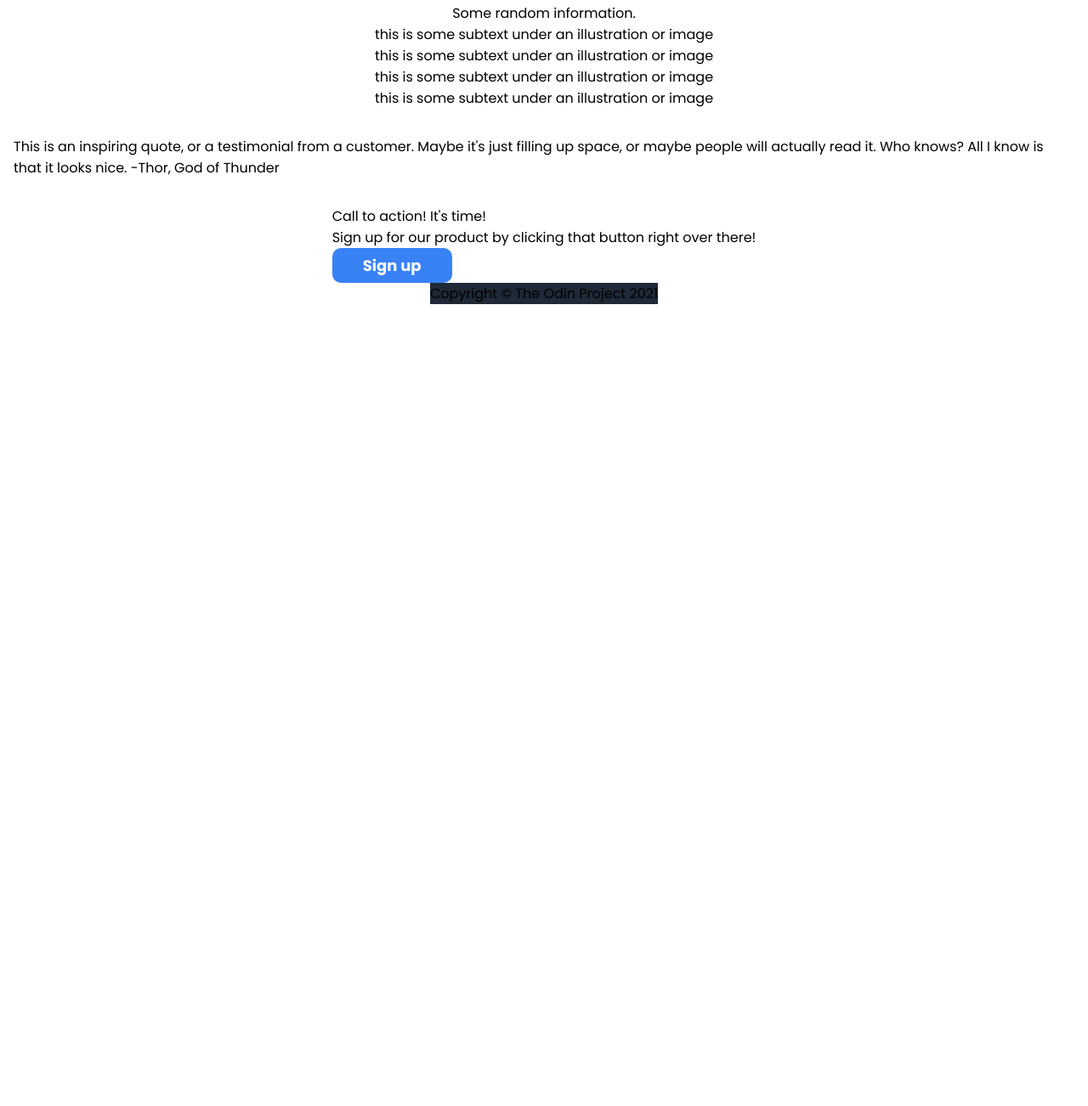
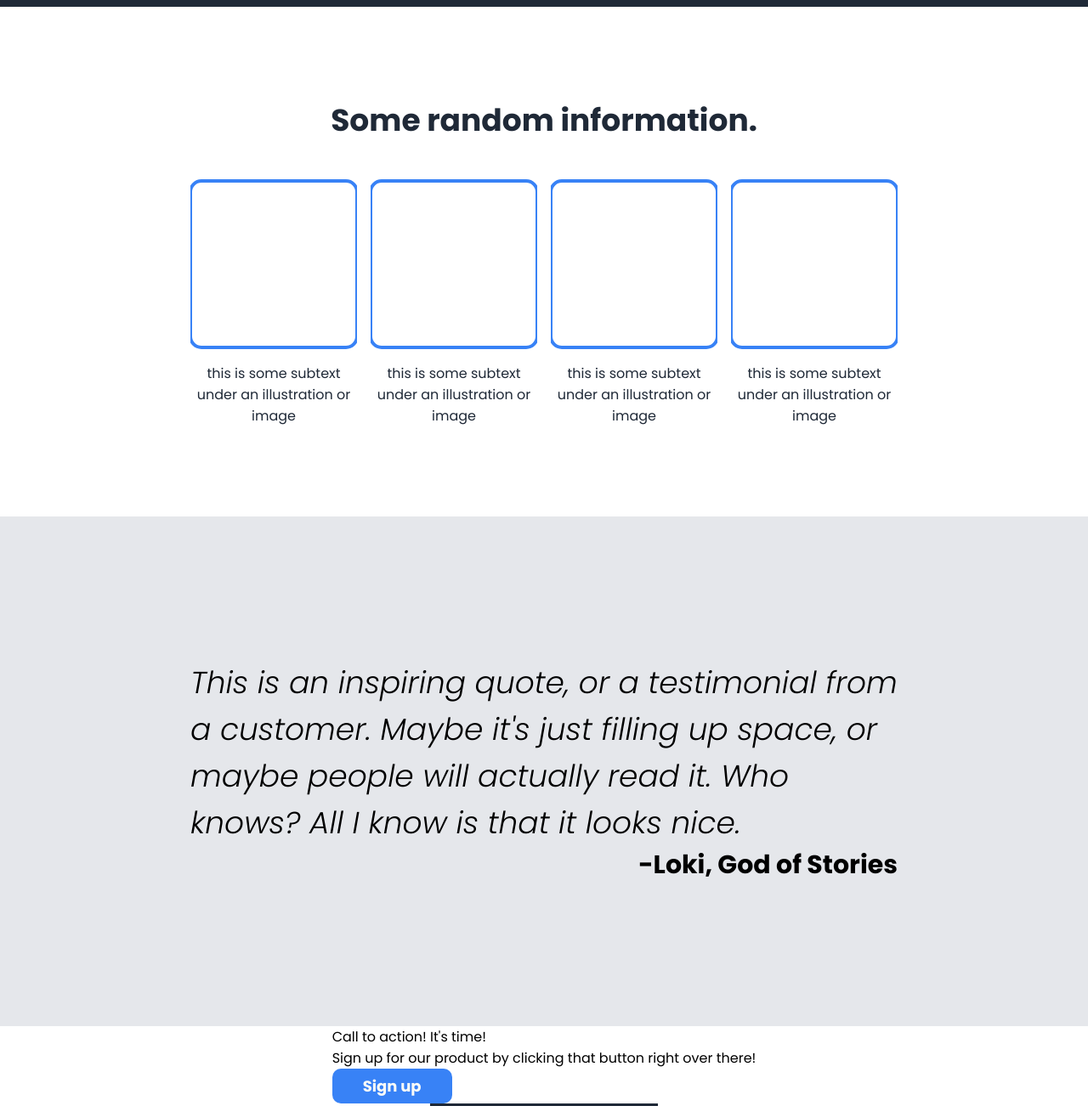
Before and after one commit to zen-pb/landing-page, a plain HTML site: page index.html in a window 1280 px wide. Shown: the part 592-1894 px from the top of the page at 85% size. Before the commit the page ends 966 px from the top, so only its background shows below. Drawn offline with Linux system fonts and the light colour scheme.

Commit message:
Add design to the information and quote section

```diff
--- a/assets/css/index.css
+++ b/assets/css/index.css
@@ -8,7 +8,7 @@ header {
     display:  flex;
     justify-content: space-between;
     width: 65%;
-    margin-bottom: 12px;
+    padding: 1rem;
 }
 
 .title {
@@ -67,7 +67,79 @@ ul {
     flex-shrink: 0;
 }
 
-/*  */
+/* Information */
+
+.information {
+    display: flex;
+    flex-direction: column;
+    justify-content: space-evenly;
+    width: 65%;
+    height: 100%;
+    padding: 4rem 0;
+}
+
+.information-title{
+    text-align: center;
+    font-size: 36px;
+    font-weight: bolder;
+    color: var(--dark-color);
+}
+
+.cards {
+    display: flex;
+    gap: 1rem;
+    justify-content: center;
+    align-items: center;
+    text-align: center;
+}
+
+.card {
+    display: flex;
+    flex-direction: column;
+    justify-content: center;
+    align-items: center;
+    gap: 1rem;
+
+    p {
+        color: var(--dark-color);
+    }
+}
+
+.card-image {
+    width: 200px;
+    height: 200px;
+    border: solid 4px var(--blue-color);
+    border-radius: 15px;
+}
+
+/* Quote */
+
+.quote {
+    background-color: var(--grey-color);
+}
+
+.quote-content {
+    display: flex;
+    align-items: center;
+    justify-content: center;
+    flex-direction: column;
+    height: 100%;
+    width: 65%;
+
+    p {
+        font-size: 36px;
+        font-style: italic;
+        font-weight: 300;
+    }
+}
+
+.quote-content:last-child {
+    font-size: 30px;
+    font-style: normal;
+    font-weight: bold;
+    align-items: flex-end;
+}
+
 
 
 /* Footer */
--- a/assets/css/utils.css
+++ b/assets/css/utils.css
@@ -13,19 +13,35 @@
     font-family: "Poppins", sans-serif;
     margin: 0;
     padding: 0;
+    overflow-x: hidden;
 }
 
 body {
     margin: 0;
 }
 
+body::-webkit-scrollbar {
+    width: 10px;
+}
+
+body::-webkit-scrollbar-track {
+    background: inherit;
+}
+
+body::-webkit-scrollbar-thumb {
+    height: 10px;
+    background-color: var(--dark-color);
+    border-radius: 20px;
+    border: 3px solid var(--light-color);
+}
+
 .wrapper {
     width: 100vw;
+    height: 600px;
     display: flex;
     flex-direction: column;
-    justify-content: center;
+    justify-content: flex-start;
     align-items: center;
-    padding: 1rem;
 }
 
 button {
--- a/index.html
+++ b/index.html
@@ -32,7 +32,8 @@
     </div>
 
     <div class="wrapper">
-      <p>Some random information.</p>
+      <div class="information">
+        <p class="information-title">Some random information.</p>
 
         <div class="cards">
           <div class="card">
@@ -53,14 +54,17 @@
           </div>
         </div>
       </div>
+    </div>
 
-    <div class="wrapper">
+    <div class="wrapper quote">
+      <div class="quote-content">
         <p>
-        This is an inspiring quote, or a testimonial from a customer. Maybe it's
-        just filling up space, or maybe people will actually read it. Who knows?
-        All I know is that it looks nice.
-        <span>-Thor, God of Thunder</span>
+          This is an inspiring quote, or a testimonial from a customer. Maybe
+          it's just filling up space, or maybe people will actually read it. Who
+          knows? All I know is that it looks nice.
         </p>
+        <span>-Loki, God of Stories</span>
+      </div>
     </div>
 
     <div class="wrapper">
```
Lines whose indentation alone changed are shown as unchanged.
